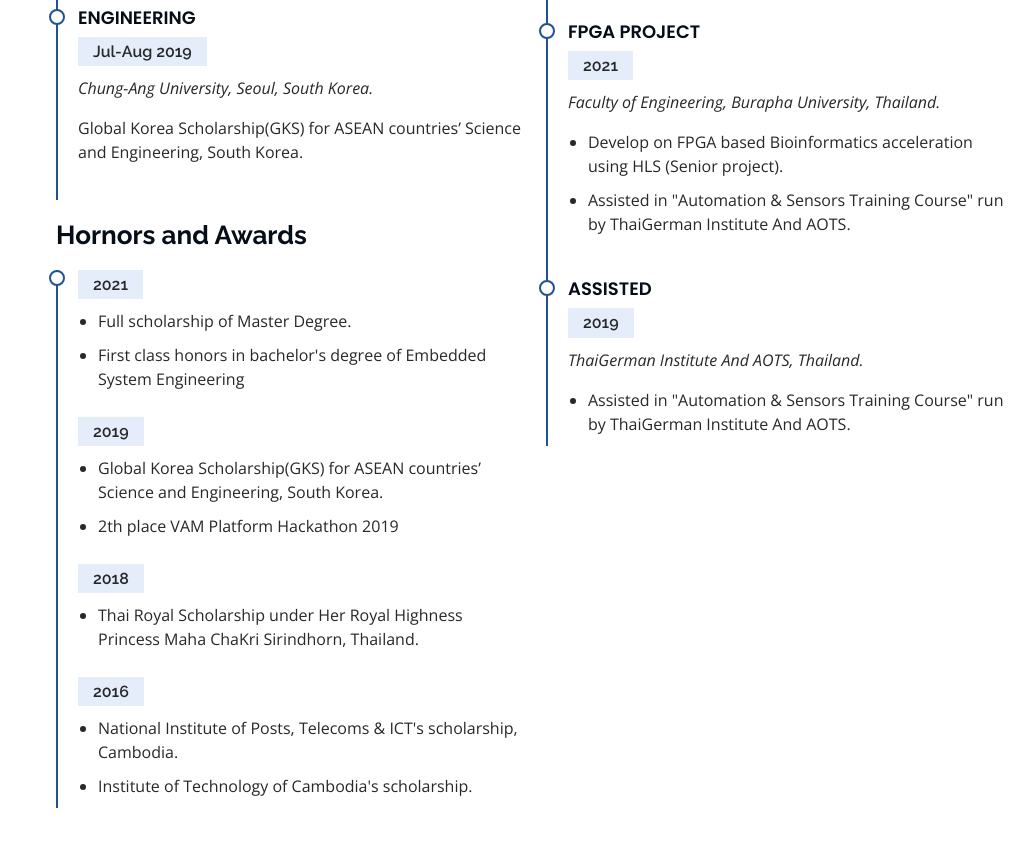
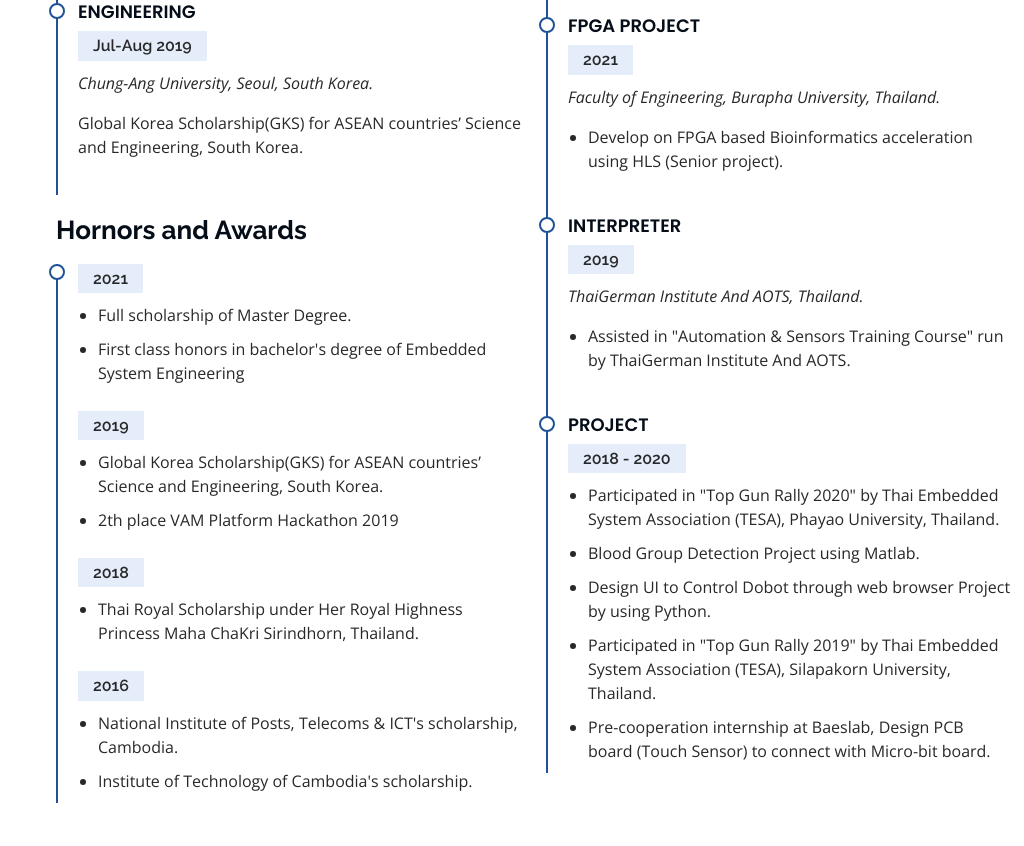
Before and after one commit to Sriengchhun/blog, a plain HTML site: page index.html in a window 1280 px wide. Shown: the part 2594-3440 px from the top of the page, without its empty margins (256-1280 px from the left). Drawn offline with nearby package versions, Linux system fonts and the light colour scheme.

Commit message:
add Project experience

```diff
--- a/index.html
+++ b/index.html
@@ -90,7 +90,7 @@
 
         <div class="row">
           <div class="col-lg-4" data-aos="fade-right">
-            <img src="assets/img/profile-img.jpg" class="img-fluid" alt="">
+            <img src="assets/img/My_pro.jpg" class="img-fluid" alt="">
           </div>
           <div class="col-lg-8 pt-4 pt-lg-0 content" data-aos="fade-left">
             <h3>Master's Student &amp; Research Assistant</h3>
@@ -117,7 +117,7 @@
               </div>
             </div>
             <p>
-              Noted:
+              Note:
             </p>
           </div>
         </div>
@@ -324,17 +324,28 @@
               <p><em>Faculty of Engineering, Burapha University, Thailand.</em></p>
               <ul>
                 <li>Develop on FPGA based Bioinformatics acceleration using HLS (Senior project). </li>
-                <li>Assisted in "Automation & Sensors Training Course" run by ThaiGerman Institute And AOTS.</li>
               </ul>
             </div>
             <div class="resume-item">
-              <h4>Assisted </h4>
+              <h4> Interpreter  </h4>
               <h5>2019</h5>
               <p><em>ThaiGerman Institute And AOTS, Thailand.</em></p>
               <ul>
                 <li>Assisted in "Automation & Sensors Training Course" run by ThaiGerman Institute And AOTS. </li>
               </ul>
             </div>
+            <div class="resume-item">
+              <h4> Project  </h4>
+              <h5>2018 - 2020</h5>
+              <ul>
+                <li>Participated in "Top Gun Rally 2020" by Thai Embedded System Association (TESA), Phayao University, Thailand.  </li>
+                <li>Blood Group Detection Project using Matlab. </li>
+                <li>Design UI to Control Dobot through web browser Project  by using Python. </li>
+                <li>Participated in "Top Gun Rally 2019" by Thai Embedded System Association (TESA), Silapakorn University, Thailand. </li>
+                <li>Pre-cooperation internship at Baeslab, Design PCB board (Touch Sensor) to connect with Micro-bit board. </li>
+              </ul>
+            </div>
+
           </div>
         </div>
 
```
Also changed, not shown: assets/img/My_pro.jpg (added).
